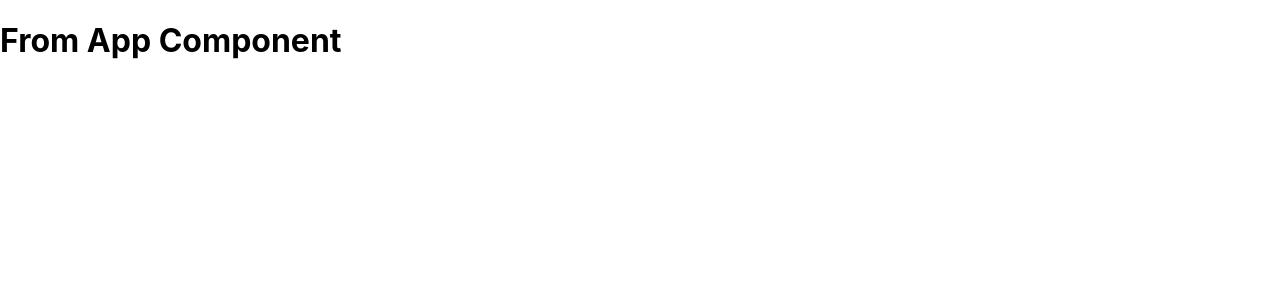
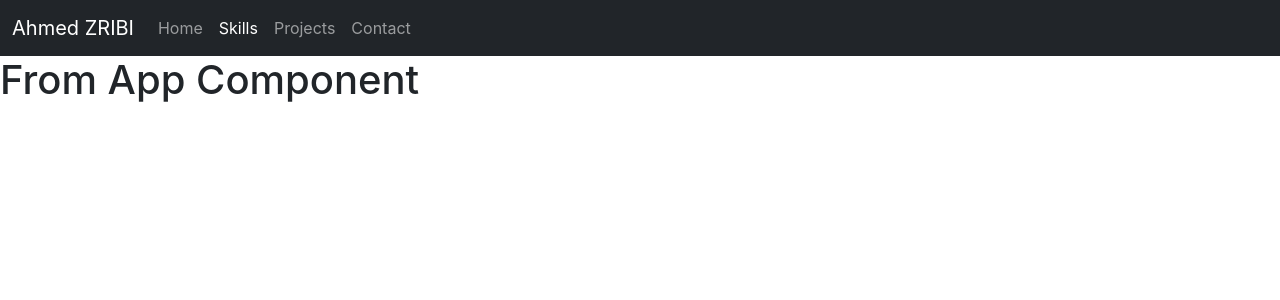
Before and after one commit to zdahmed93/portfolio, a React (Create React App) app: page / in a window 1280 px wide. Shown: the top 300 px of the page. Built offline with nearby package versions, Linux system fonts and the light colour scheme.

Commit message:
Set up bootstrap and add the Navbar component

```diff
--- a/package.json
+++ b/package.json
@@ -6,6 +6,7 @@
     "@testing-library/jest-dom": "^5.16.4",
     "@testing-library/react": "^13.3.0",
     "@testing-library/user-event": "^13.5.0",
+    "bootstrap": "^5.2.0",
     "react": "^18.2.0",
     "react-dom": "^18.2.0",
     "react-scripts": "5.0.1",
--- a/src/App.js
+++ b/src/App.js
@@ -1,7 +1,9 @@
+import Navbar from './components/Navbar'
 
 function App() {
   return (
-    <div className="App">
+    <div>
+      <Navbar />
       <h1>From App Component</h1>
     </div>
   );
--- /dev/null
+++ b/src/components/Navbar.js
@@ -0,0 +1,32 @@
+import React from 'react'
+
+function Navbar(props) {
+    return (
+        <nav class="navbar navbar-dark bg-dark navbar-expand-lg">
+            <div class="container-fluid">
+                <a class="navbar-brand" href="#">Ahmed ZRIBI</a>
+                <button class="navbar-toggler" type="button" data-bs-toggle="collapse" data-bs-target="#navbarNav" aria-controls="navbarNav" aria-expanded="false" aria-label="Toggle navigation">
+                    <span class="navbar-toggler-icon"></span>
+                </button>
+                <div class="collapse navbar-collapse" id="navbarNav">
+                    <ul class="navbar-nav">
+                        <li class="nav-item">
+                            <a class="nav-link" aria-current="page" href="#">Home</a>
+                        </li>
+                        <li class="nav-item">
+                            <a class="nav-link active" href="#">Skills</a>
+                        </li>
+                        <li class="nav-item">
+                            <a class="nav-link" href="#">Projects</a>
+                        </li>
+                        <li class="nav-item">
+                            <a class="nav-link">Contact</a>
+                        </li>
+                    </ul>
+                </div>
+            </div>
+        </nav>
+    )
+}
+
+export default Navbar
--- a/src/index.js
+++ b/src/index.js
@@ -1,5 +1,7 @@
 import React from 'react';
 import ReactDOM from 'react-dom/client';
+import 'bootstrap/dist/css/bootstrap.css'
+import 'bootstrap/dist/js/bootstrap.js'
 import './index.css';
 import App from './App';
 
```
Also changed, not shown: 1 other file (tests, documents, lock files or other folders).
